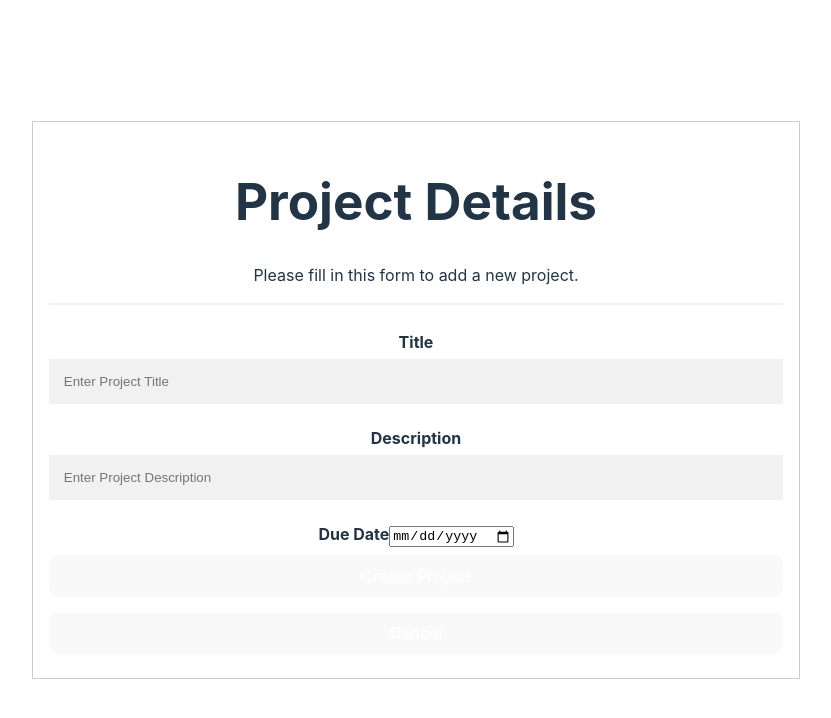
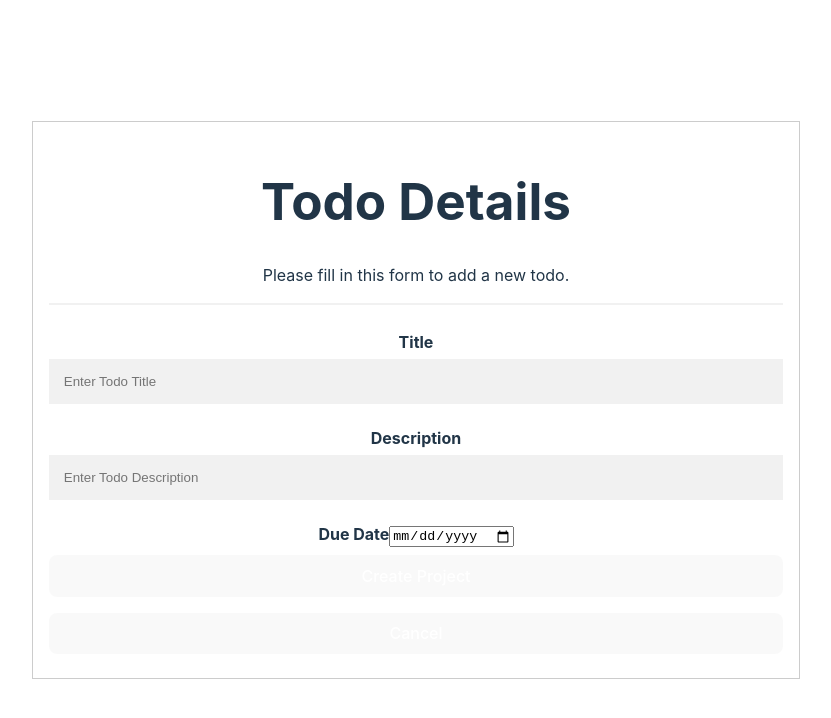
Before and after one commit to Malcolm-G/task-lister, a React app: page /project-form in a window 1280 px wide. Shown: the top 718 px of the page, without its empty margins (224-1055 px from the left). Built offline with nearby package versions, Linux system fonts and the light colour scheme; the HTML template or start-up script is replaced by a standard one.

Commit message:
updated navigate route after adding todo

```diff
--- a/src/components/TodoForm.jsx
+++ b/src/components/TodoForm.jsx
@@ -13,33 +13,33 @@ function TodoForm(props) {
 
     function projectSubmit(e){
         e.preventDefault()
-            setProjects((projects)=>[...projects,input])
+            setTodos((todos)=>[...todos,input])
             window.alert("New Project Created")
-            navigate("/my-projects");
+            navigate("/my-todos");
     }
 
     function cancelClicked(){
-        navigate("/my-projects");
+        navigate("/my-todos");
     }
 
     return (
         <form onSubmit={(e)=>projectSubmit(e)} style={{border:"1px solid #ccc"}}>
             <div className="container bg-body-tertiary mt-5">
-                <h1>Project Details</h1>
-                <p>Please fill in this form to add a new project.</p>
+                <h1>Todo Details</h1>
+                <p>Please fill in this form to add a new todo.</p>
                 <hr/>
 
                 <label htmlFor="title"><b>Title</b></label>
                 <input
                 onChange={(e)=>setTitle(e.target.value)}
                 value={title}
-                type="text" placeholder="Enter Project Title" name="title" required/>
+                type="text" placeholder="Enter Todo Title" name="title" required/>
 
                 <label htmlFor="description"><b>Description</b></label>
                 <input
                 onChange={(e)=>setDescription(e.target.value)}
                 value={description}
-                type="text" placeholder="Enter Project Description" name="description" required/>
+                type="text" placeholder="Enter Todo Description" name="description" required/>
 
                 <label htmlFor="due"><b>Due Date</b></label>
                 <input
```
